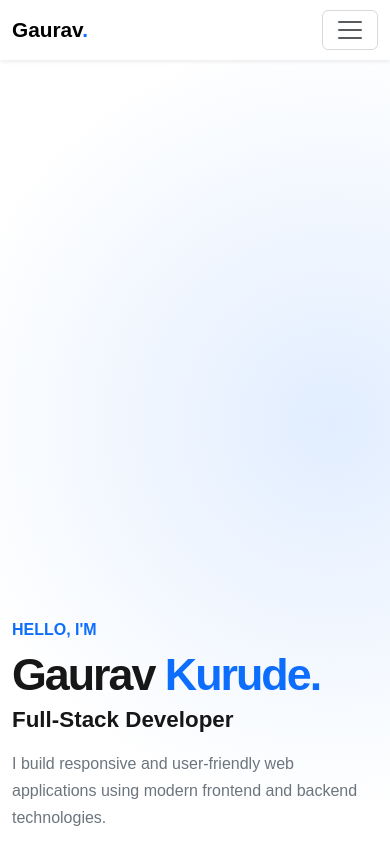
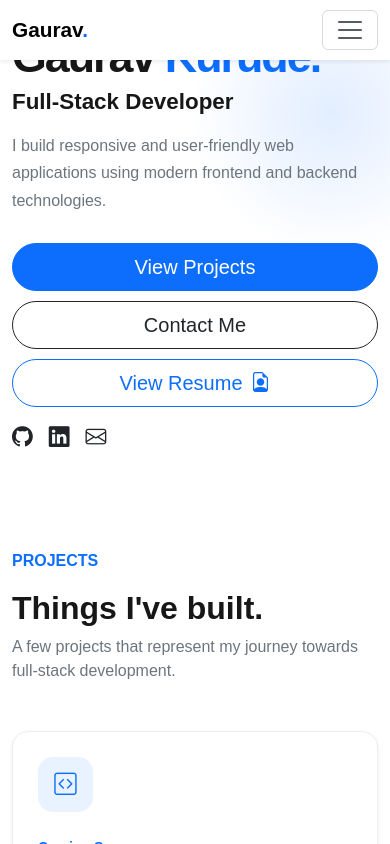
Before and after one commit to Gaurav-Kurude/Gaurav-Kurude, a React (Vite) app: page / in a window 390 px wide. Shown: the top 844 px of the page. Built offline with nearby package versions, Linux system fonts and the light colour scheme.

Commit message:
gaurav-portfolio

```diff
--- a/src/App.css
+++ b/src/App.css
@@ -220,8 +220,8 @@ body {
   }
 
   /* Hero section takes at least 80% of mobile screen height */
-  .hero-section .min-vh-100 {
-    min-height: 200vh !important;
+  .min-vh-100 {
+    min-height: 40vh !important;
   }
 
   .hero-section h1 {
```
